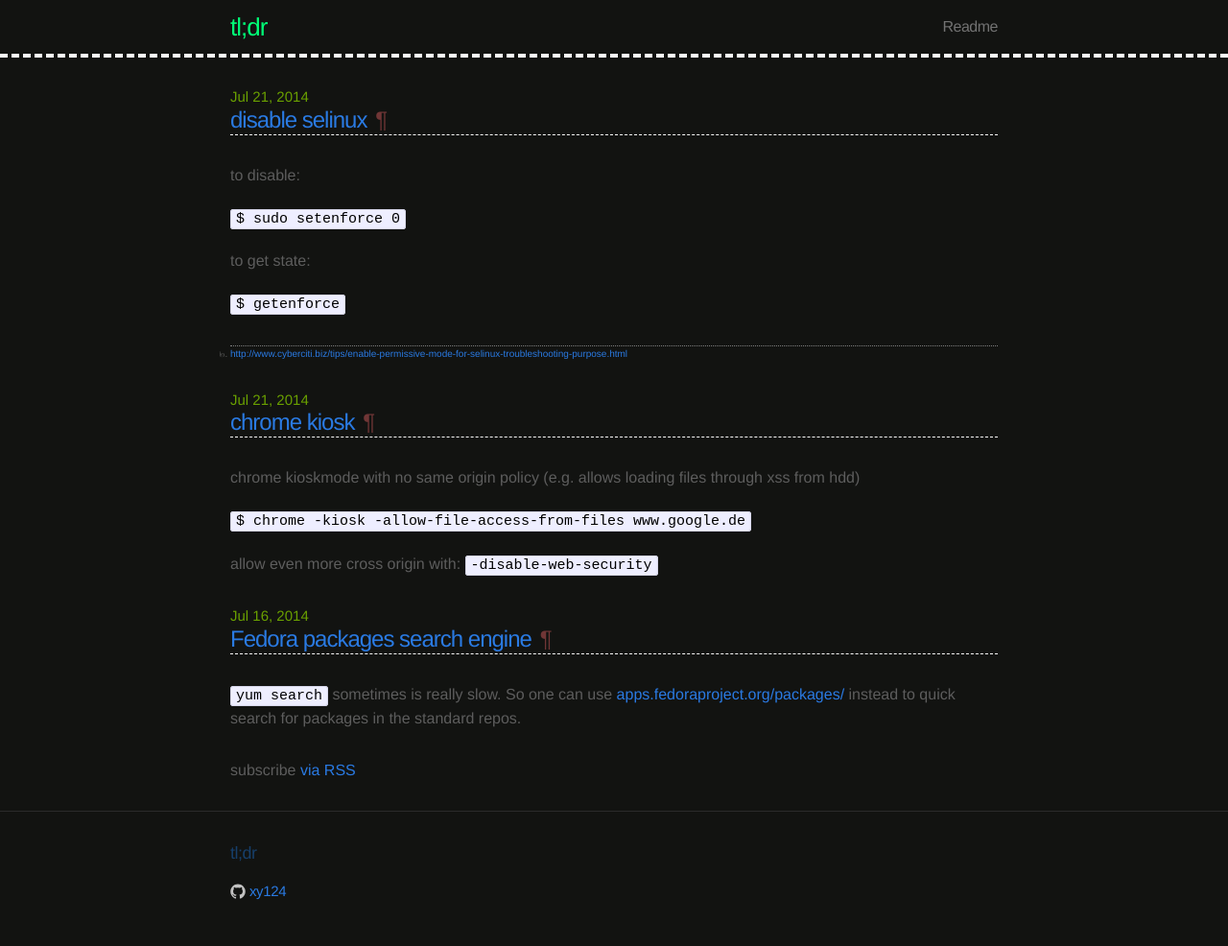
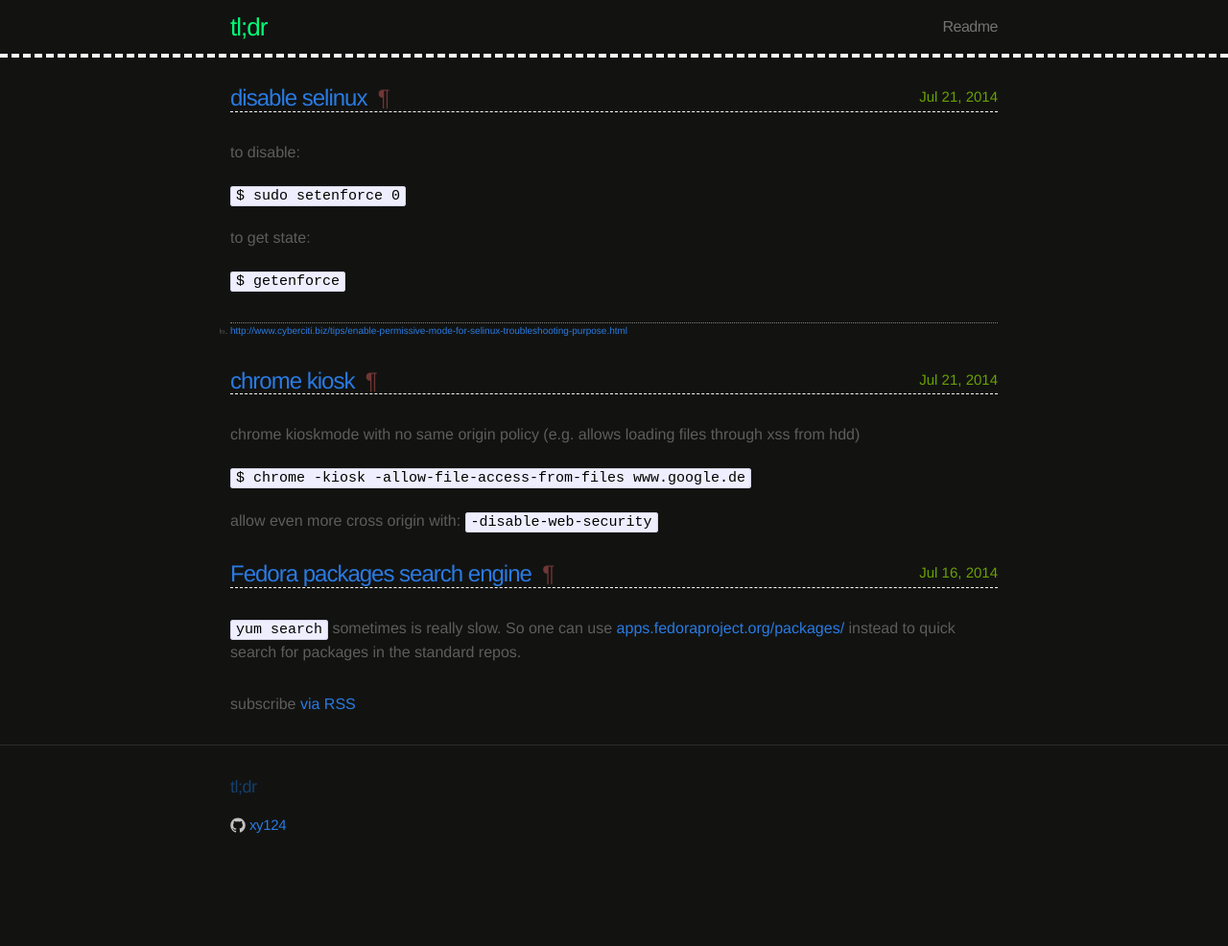
Before and after one commit to xy124/xy124.github.io, a Jekyll site: the page built from index.html, in a window 1280 px wide. Shown: the whole page at 96% size. Built offline with Jekyll 4.4.1, drawn with Linux system fonts in a browser that asks for light colours; after the commit the page ends 917 px from its top, so only the background shows below that.

Commit message:
move date to right

```diff
--- a/_includes/gen/post.html
+++ b/_includes/gen/post.html
@@ -1,8 +1,10 @@
 <div class="post">
 
   <header class="post-header">
-    <h1>{{ page.title }}</h1>
-    <p class="meta">{{ page.date | date: "%b %-d, %Y" }}{% if page.author %} • {{ page.author }}{% endif %}{% if page.meta %} • {{ page.meta }}{% endif %}</p>
+    <div class="post-link"><h1>{{ page.title }}</h1></div>
+    <div class="post-date">{{ page.date | date: "%b %-d, %Y" }}</div>
+    <p class="meta">
+      {% if page.author %} • {{ page.author }}{% endif %}{% if page.meta %} • {{ page.meta }}{% endif %}</p>
   </header>
 
   <article class="post-content">
--- a/css/main.css
+++ b/css/main.css
@@ -152,6 +152,9 @@
   letter-spacing: -1px;
   line-height: 1;
 }
+div.post-link {
+  float: left;
+}
 
 .post-anchor-link {
   color: #703636;
@@ -162,13 +165,18 @@
   text-decoration: none;
 }
 
+.post-date {
+  font-size: 15px;
+  color: #6aa000;
+  text-align: right;
+}
+
 .posts .post-date {
   display: block;
-  font-size: 15px;
-  color: #6aa000;
 }
 
 .posts li {
+  padding-bottom: 3px;
   margin-bottom: 20px;
   border-bottom: 1px white dashed;
 }
--- a/index.html
+++ b/index.html
@@ -9,9 +9,11 @@
   <ul class="posts">
     {% for post in site.posts %}
       <li id="{{ post.title }}">
-        <span class="post-date">{{ post.date | date: "%b %-d, %Y" }}</span>
-        <a class="post-link" href="{{ post.url | prepend: site.baseurl }}">{{ post.title }}</a>
-        &nbsp;<a class="post-anchor-link" href="#{{post.title}}">&para;</a>
+        <div class="post-link">
+          <a class="post-link" href="{{ post.url | prepend: site.baseurl }}">{{ post.title }}</a>
+          &nbsp;<a class="post-anchor-link" href="#{{post.title}}">&para;</a></td>
+        </div>
+        <div class="post-date">{{ post.date | date: "%b %-d, %Y" }}</div>
       </li>
       {% if post.layout == "short_post" %}
         {% include gen/short_post.html %}
```
